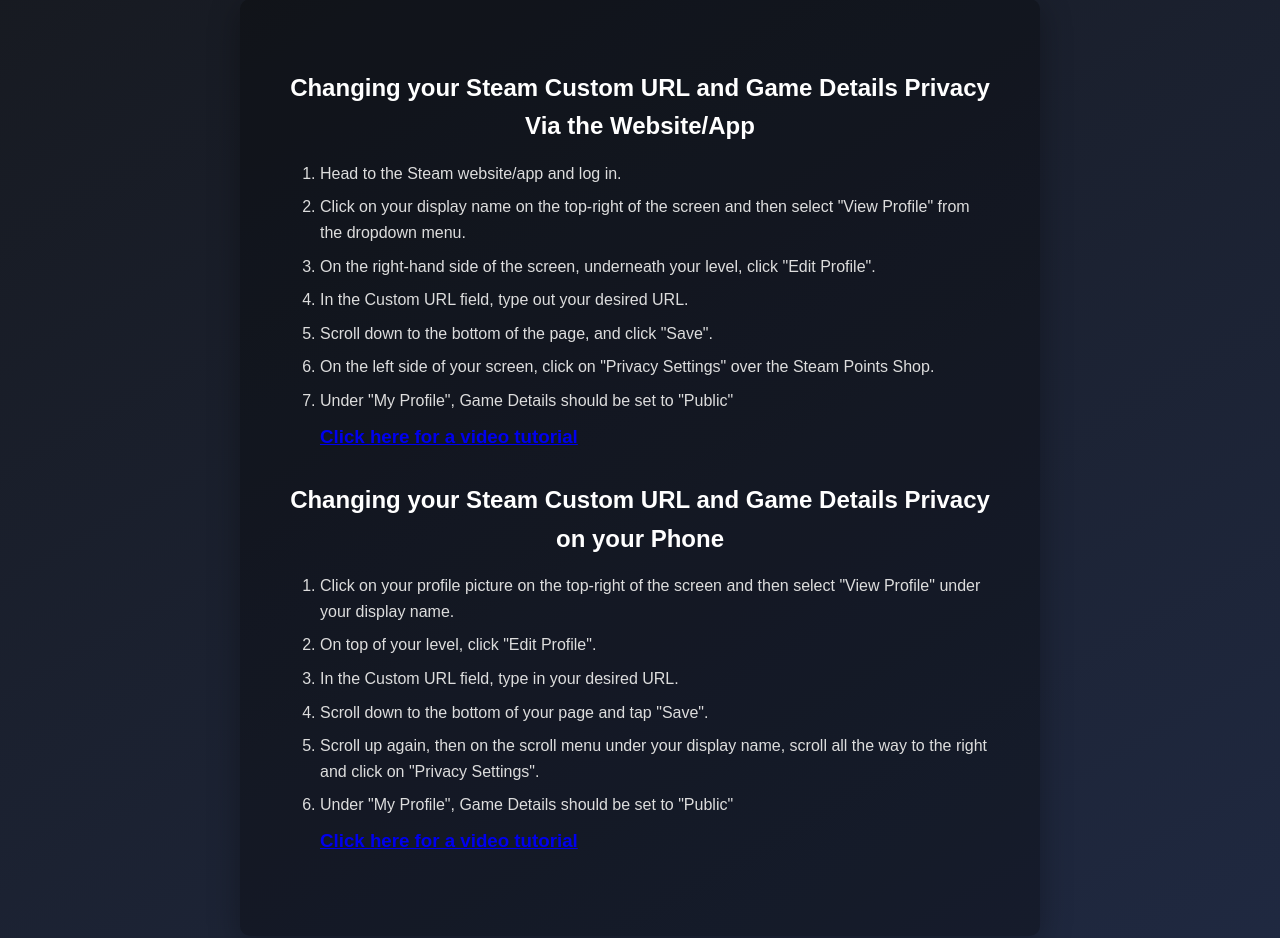
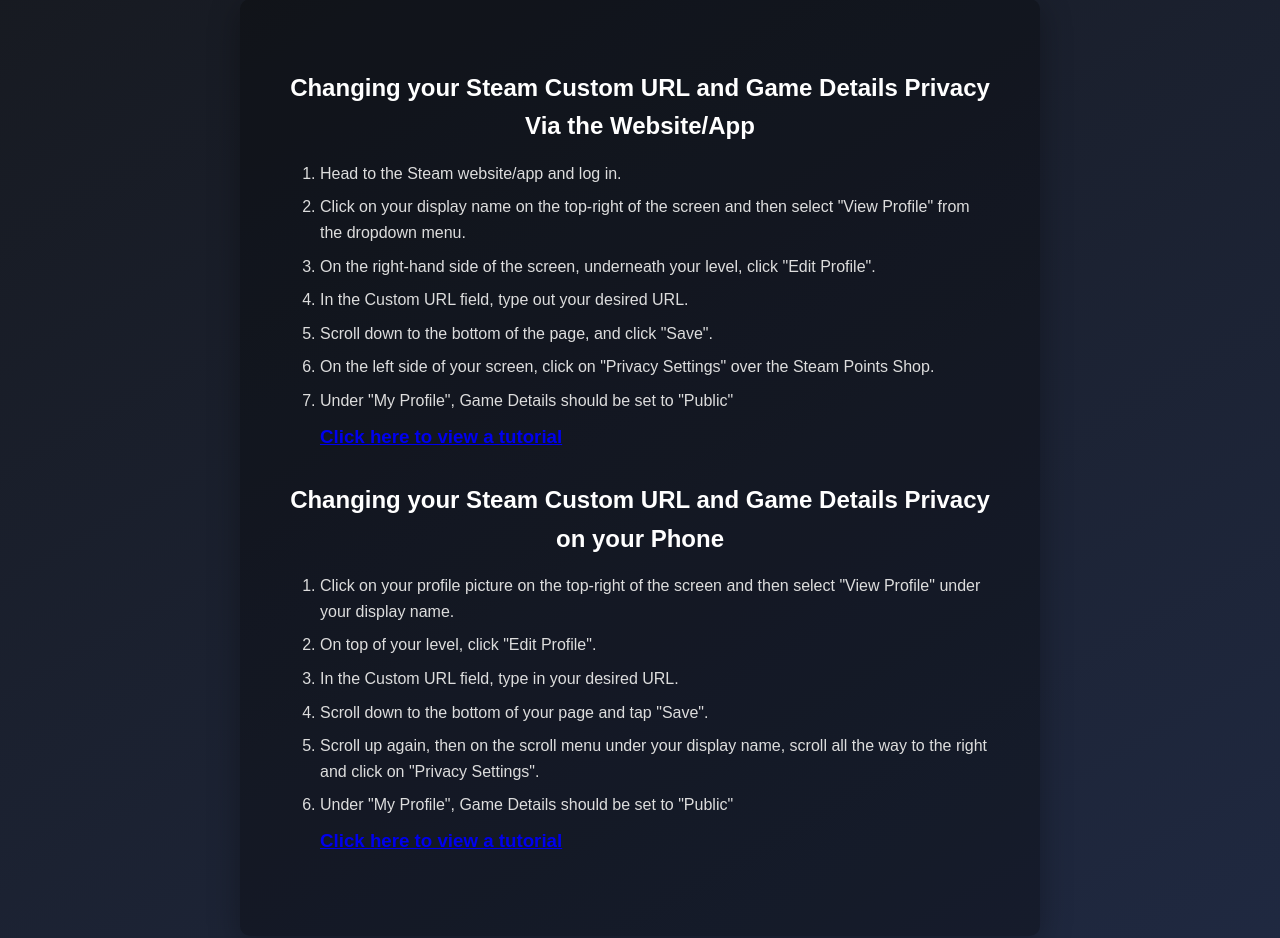
Before and after one commit to LTost/hackathon_prosjekt-2026-steamify, a Flask app: page /How-to in a window 1280 px wide. Shown: the part 21-959 px from the top of the page. Run offline with Flask 3, Linux system fonts and the light colour scheme.

Commit message:
forbedret setningene i "how to" siden v2

```diff
--- a/templates/Howto.html
+++ b/templates/Howto.html
@@ -82,7 +82,7 @@
             <li>Scroll down to the bottom of the page, and click "Save".</li>
             <li>On the left side of your screen, click on "Privacy Settings" over the Steam Points Shop.</li>
             <li>Under "My Profile", Game Details should be set to "Public"</li>
-            <h3><a href="https://youtu.be/f4ZJde-v0CU" target="_blank">Click here for a video tutorial</a></h3>
+            <h3><a href="https://youtu.be/f4ZJde-v0CU" target="_blank">Click here to view a tutorial</a></h3>
         </ol>
 
         <h2>Changing your Steam Custom URL and Game Details Privacy on your Phone</h2>
@@ -93,7 +93,7 @@
             <li>Scroll down to the bottom of your page and tap "Save".</li>
             <li>Scroll up again, then on the scroll menu under your display name, scroll all the way to the right and click on "Privacy Settings".</li>
             <li>Under "My Profile", Game Details should be set to "Public"</li>
-            <h3><a href="https://youtu.be/d7o-3th7Kds" target="_blank">Click here for a video tutorial</a></h3>
+            <h3><a href="https://youtu.be/d7o-3th7Kds" target="_blank">Click here to view a tutorial</a></h3>
         </ol>
     </div>
     <div class="btn-container">
```
